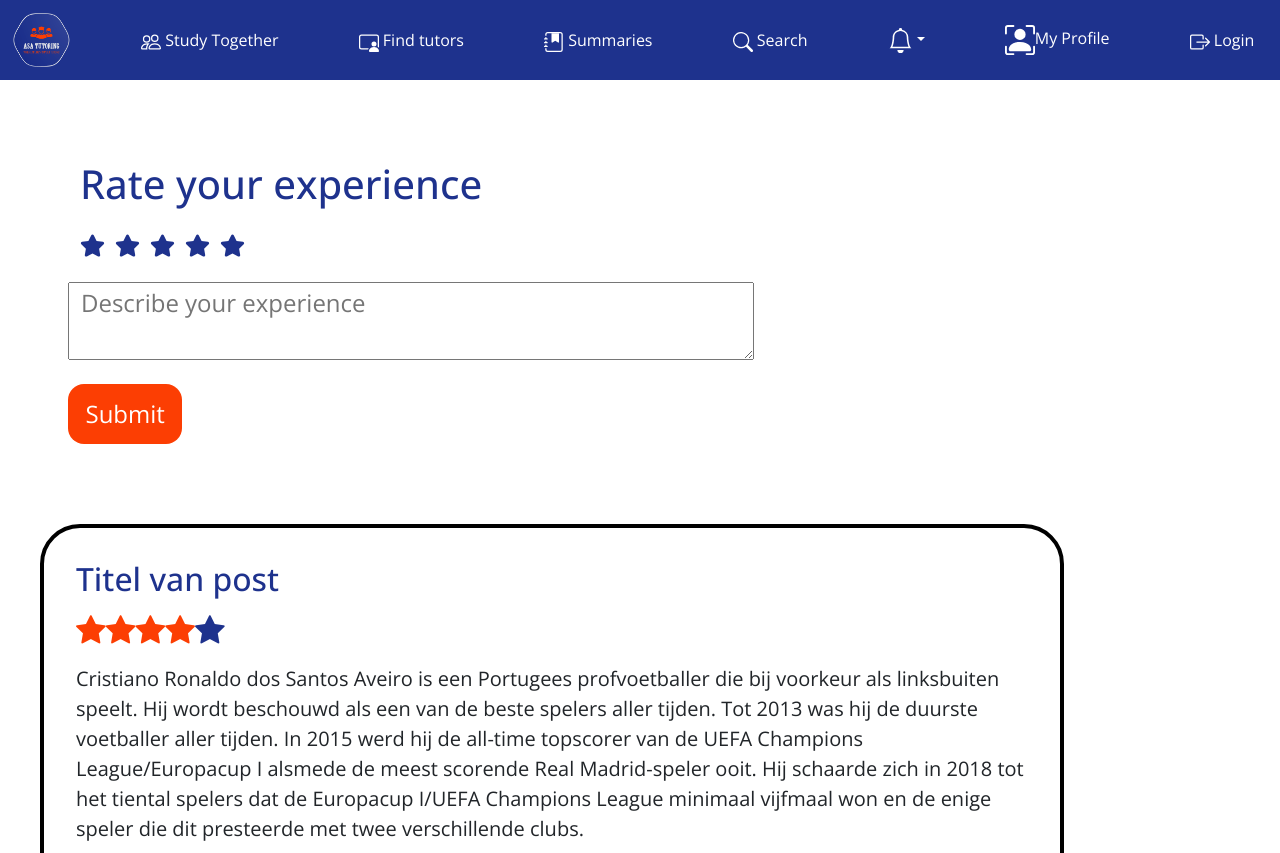
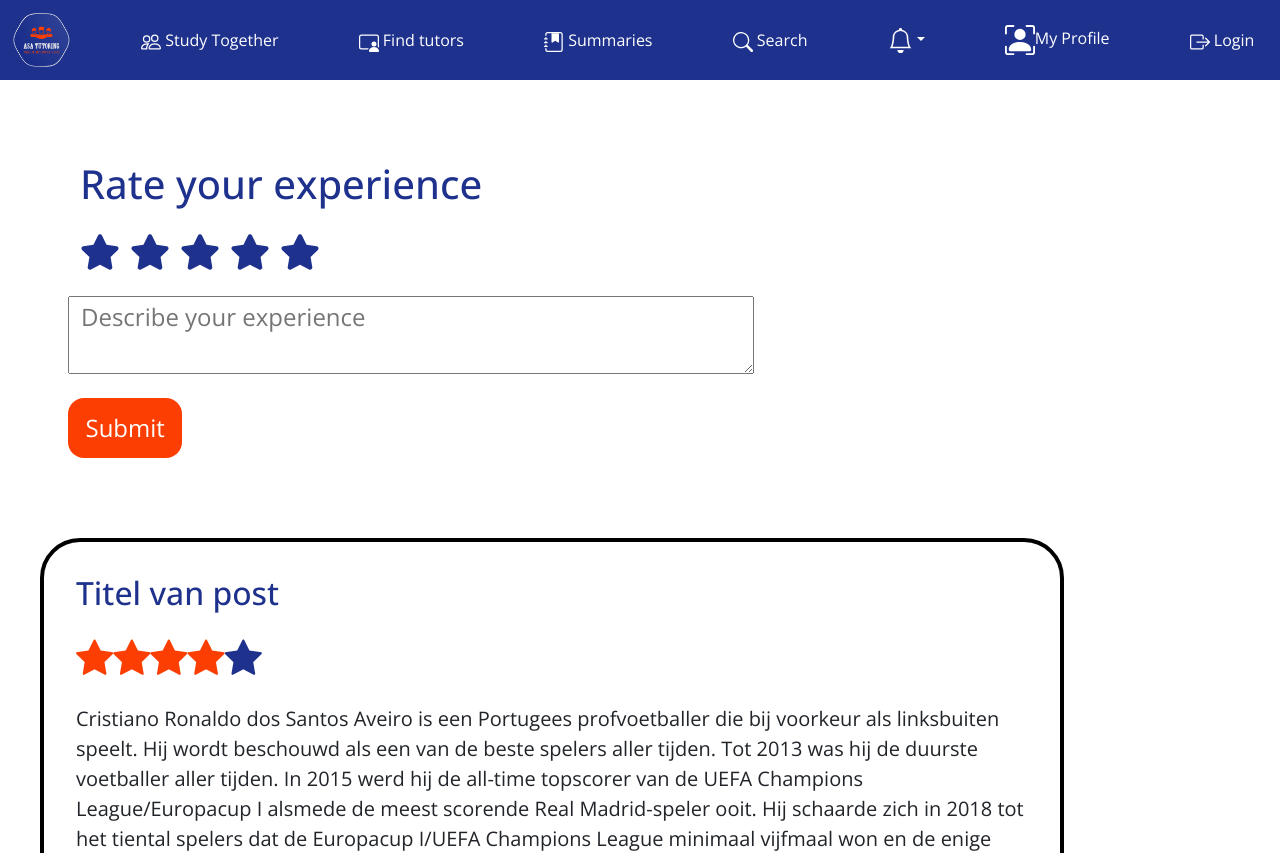
Before and after one commit to ArmanKolozyan/Tutoring-Website, a React (Create React App) app in the folder Client/: page /dummy in a window 1280 px wide. Shown: the top 853 px of the page. Built offline with nearby package versions, Linux system fonts and the light colour scheme.

Commit message:
Fixed: size of stars dynamic

```diff
--- a/Client/src/components/CreateReview.jsx
+++ b/Client/src/components/CreateReview.jsx
@@ -1,6 +1,7 @@
 import React from "react";
 import { FaStar } from "react-icons/fa";
 import Row from "react-bootstrap/Row";
+import { useLayoutEffect } from "react";
 
 const CreateReview = () => {
 
@@ -13,6 +14,7 @@ const CreateReview = () => {
     const stars = Array(nrStars).fill(0); // lijst van "nrStars" aantal elementen geïnitialiseerd met 0'en
     const [nrGivenStars, setGivenStars] = React.useState(0); // per default is de rating = 0
     const [nrSelectedStars, setNrSelectedStars] = React.useState(undefined); // per default werden er nog geen sterren geselecteerd
+    //const [screenHeight, setScreenHeight] = React.useState(window.innerHeight); // schermhoogte
 
     const handleMouseClick = value => {
         setGivenStars(value)
@@ -26,6 +28,14 @@ const CreateReview = () => {
         setNrSelectedStars(undefined)
     };
 
+    /*
+    const handleScreenResizing = () => {
+        setScreenHeight(window.innerHeight)
+    }
+
+    window.addEventListener('resize', handleScreenResizing)
+    */
+
     return (
         <div>
             <Row>
@@ -37,11 +47,12 @@ const CreateReview = () => {
                         return (
                             <FaStar
                                 key={index}
-                                size={25} // grootte van sterren
+                                //size={0.05*screenHeight}
+                                size={"5vh"}
                                 style={{
                                     marginRight: 10
                                 }}
-                                color={(nrSelectedStars || nrGivenStars) > index ? colors.ourOrange : colors.ourBlue} // indien "index" groter is dan het aantal geselecteerde OF gegeven sterren => kleur de ster horende bij de index in het oranje
+                                color={(nrSelectedStars || nrGivenStars) > index ? colors.ourOrange : colors.ourBlue}
                                 onClick={() => handleMouseClick(index + 1)}
                                 onMouseOver={() => handleMouseOver(index + 1)}
                                 onMouseLeave={handleMouseLeave}
@@ -54,7 +65,7 @@ const CreateReview = () => {
                 <textarea placeholder="Describe your experience"/>
             </Row>
             <Row>
-            <button>Submit</button>
+                <button>Submit</button>
             </Row>
         </div>
     )
--- a/Client/src/components/PostCard.jsx
+++ b/Client/src/components/PostCard.jsx
@@ -46,12 +46,12 @@ const PostCard = ({ post }) => {
         <Link className="link" to={`/tutoringsession/${post.id}`}>
           <h1 style={{ color: "black" }}>{post.course}</h1>
         </Link>
-        <div className="stars" style={{"margin-top": "-5em"}}>
-          <span className="fa fa-star checked fa-2x"></span>
-          <span className="fa fa-star checked fa-2x"></span>
-          <span className="fa fa-star checked fa-2x"></span>
-          <span className="fa fa-star fa-2x"></span>
-          <span className="fa fa-star fa-2x"></span>
+        <div className="stars" style={{"margin-top": "-5em", "font-size": "5vh"}}>
+          <span className="fa fa-star checked"></span>
+          <span className="fa fa-star checked"></span>
+          <span className="fa fa-star checked"></span>
+          <span className="fa fa-star"></span>
+          <span className="fa fa-star"></span>
         </div>
         <p>{post.description}</p>
         <div className="myButton">
--- a/Client/src/components/Review.jsx
+++ b/Client/src/components/Review.jsx
@@ -16,11 +16,11 @@ const Review = () => {
                 </Row>
                 <Row>
                     <div className="stars">
-                        <span class="fa fa-star checked fa-2x"></span>
-                        <span class="fa fa-star checked fa-2x"></span>
-                        <span class="fa fa-star checked fa-2x"></span>
-                        <span class="fa fa-star checked fa-2x"></span>
-                        <span class="fa fa-star fa-2x"></span>
+                        <span class="fa fa-star checked"></span>
+                        <span class="fa fa-star checked"></span>
+                        <span class="fa fa-star checked"></span>
+                        <span class="fa fa-star checked"></span>
+                        <span class="fa fa-star"></span>
                     </div>
                 </Row>
                 <Row>
--- a/Client/src/style.scss
+++ b/Client/src/style.scss
@@ -177,6 +177,7 @@ $ourOrange: #fc3e03;
           }
 
           .stars {
+            font-size: 2.5vh;
             flex-direction: row;
             color: $ourBlue;
             .checked {
@@ -494,6 +495,7 @@ $ourOrange: #fc3e03;
       width: fit-content;
     }
     .stars {
+      font-size: 5vh;
       margin-top: 1vh;
       flex-direction: row;
       color: $ourBlue;
```
